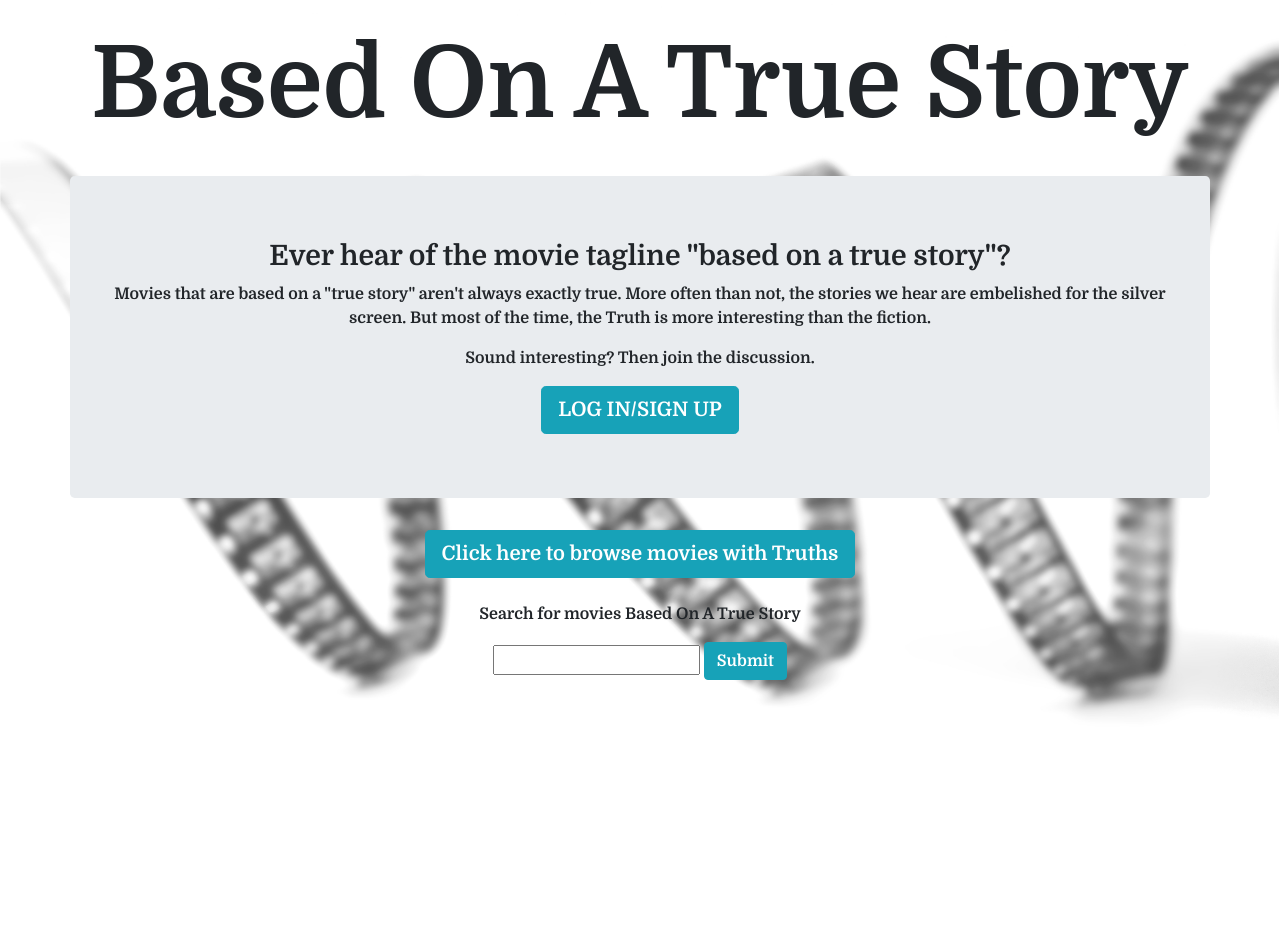
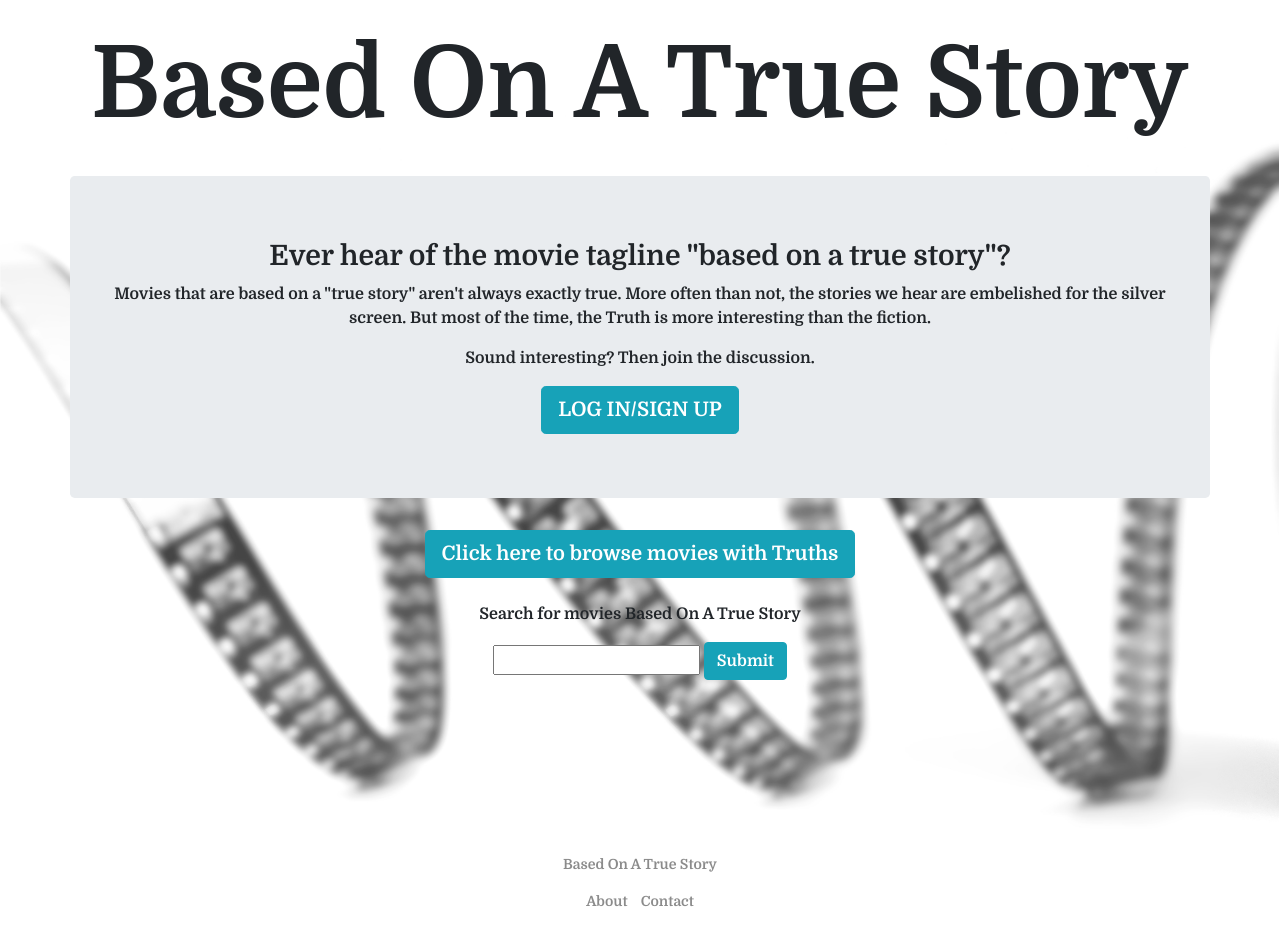
Before and after one commit to TrishVelazquez/based-on-a-true-story, a Flask app: page / in a window 1280 px wide. Shown: the part 66-999 px from the top of the page. Before the commit the page ends 782 px from the top, so only its background shows below. Run offline with Flask 2, Linux system fonts and the light colour scheme; some libraries are stand-ins or nearby versions.

Commit message:
Formatting fixes

```diff
--- a/server.py
+++ b/server.py
@@ -292,7 +292,7 @@ def process_vote():
 
 if __name__ == "__main__":
 
-    app.debug = False
+    app.debug = True
     app.jinja_env.auto_reload = app.debug
 
     connect_to_db(app, db_uri="postgresql:///truestory")
--- a/static/css/stylesheet.css
+++ b/static/css/stylesheet.css
@@ -1,4 +1,3 @@
-
 
 * {
     box-sizing: border-box;
@@ -21,3 +20,21 @@ body {
     flex-wrap: wrap;
     padding: 0 4px;
 }
+
+#footer {
+    /*position: fixed;*/
+    bottom: 0;
+    width: 100%;
+    /*background-color: #E9ECEF;*/
+    color: #8B8B8B;
+    margin: 0;
+    font-family: 'Domine', serif;
+    font-size: 14px;
+
+}
+
+#flashed-messages {
+    color: #42A2B8;
+    margin: 2;
+    border-style: hidden;
+}
--- a/templates/base.html
+++ b/templates/base.html
@@ -70,8 +70,20 @@
             {% block content %}
             {% endblock %}
         </div>
-        <script src="https://code.jquery.com/jquery-3.3.1.slim.min.js" integrity="sha384-q8i/X+965DzO0rT7abK41JStQIAqVgRVzpbzo5smXKp4YfRvH+8abtTE1Pi6jizo" crossorigin="anonymous"></script>
-        <script src="https://cdnjs.cloudflare.com/ajax/libs/popper.js/1.14.3/umd/popper.min.js" integrity="sha384-ZMP7rVo3mIykV+2+9J3UJ46jBk0WLaUAdn689aCwoqbBJiSnjAK/l8WvCWPIPm49" crossorigin="anonymous"></script>
-        <script src="https://stackpath.bootstrapcdn.com/bootstrap/4.1.3/js/bootstrap.min.js" integrity="sha384-ChfqqxuZUCnJSK3+MXmPNIyE6ZbWh2IMqE241rYiqJxyMiZ6OW/JmZQ5stwEULTy" crossorigin="anonymous"></script>
+          <script src="https://code.jquery.com/jquery-3.3.1.slim.min.js" integrity="sha384-q8i/X+965DzO0rT7abK41JStQIAqVgRVzpbzo5smXKp4YfRvH+8abtTE1Pi6jizo" crossorigin="anonymous"></script>
+          <script src="https://cdnjs.cloudflare.com/ajax/libs/popper.js/1.14.3/umd/popper.min.js" integrity="sha384-ZMP7rVo3mIykV+2+9J3UJ46jBk0WLaUAdn689aCwoqbBJiSnjAK/l8WvCWPIPm49" crossorigin="anonymous"></script>
+          <script src="https://stackpath.bootstrapcdn.com/bootstrap/4.1.3/js/bootstrap.min.js" integrity="sha384-ChfqqxuZUCnJSK3+MXmPNIyE6ZbWh2IMqE241rYiqJxyMiZ6OW/JmZQ5stwEULTy" crossorigin="anonymous"></script>
+
+        <div class="container-fluid text-center" id="footer">
+          <br><br><br><br><br><br>
+          <p>Based On A True Story</p>
+            <div class="row">
+
+            <div class="col">
+              About&nbsp;&nbsp;&nbsp;&nbsp;Contact
+              <br><br>
+            </div>
+          </div>
+        </div>
     </body>
 </html>
```
